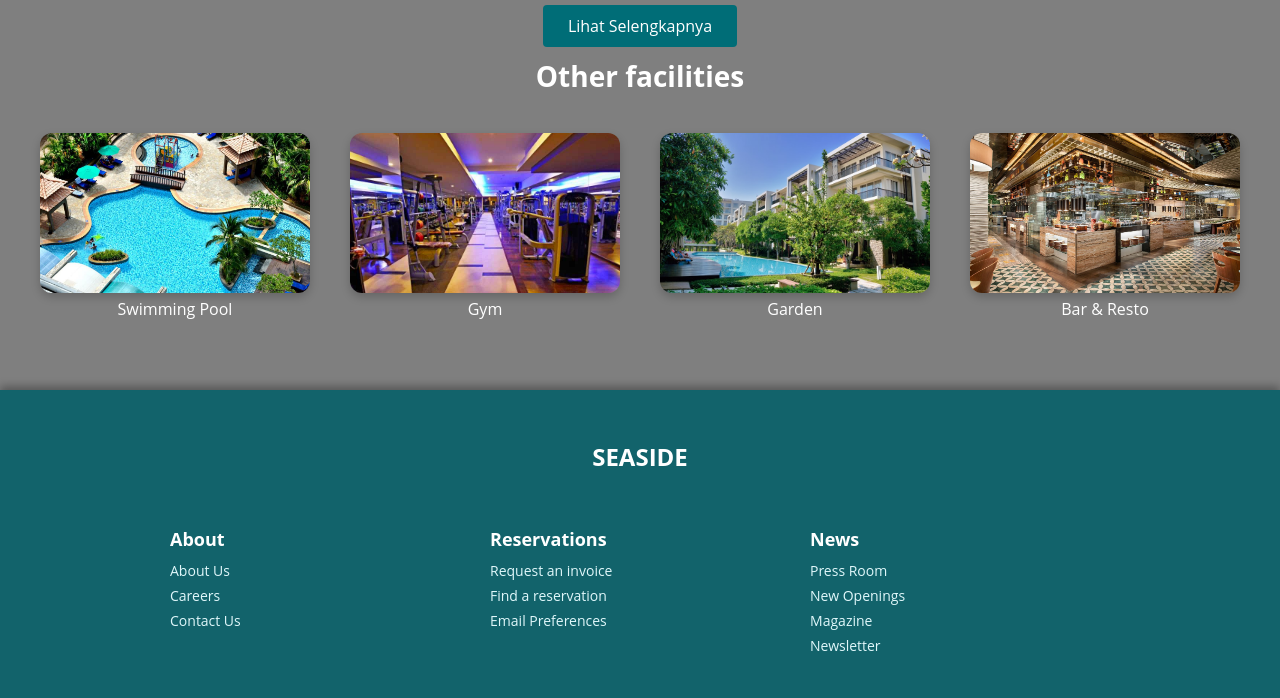
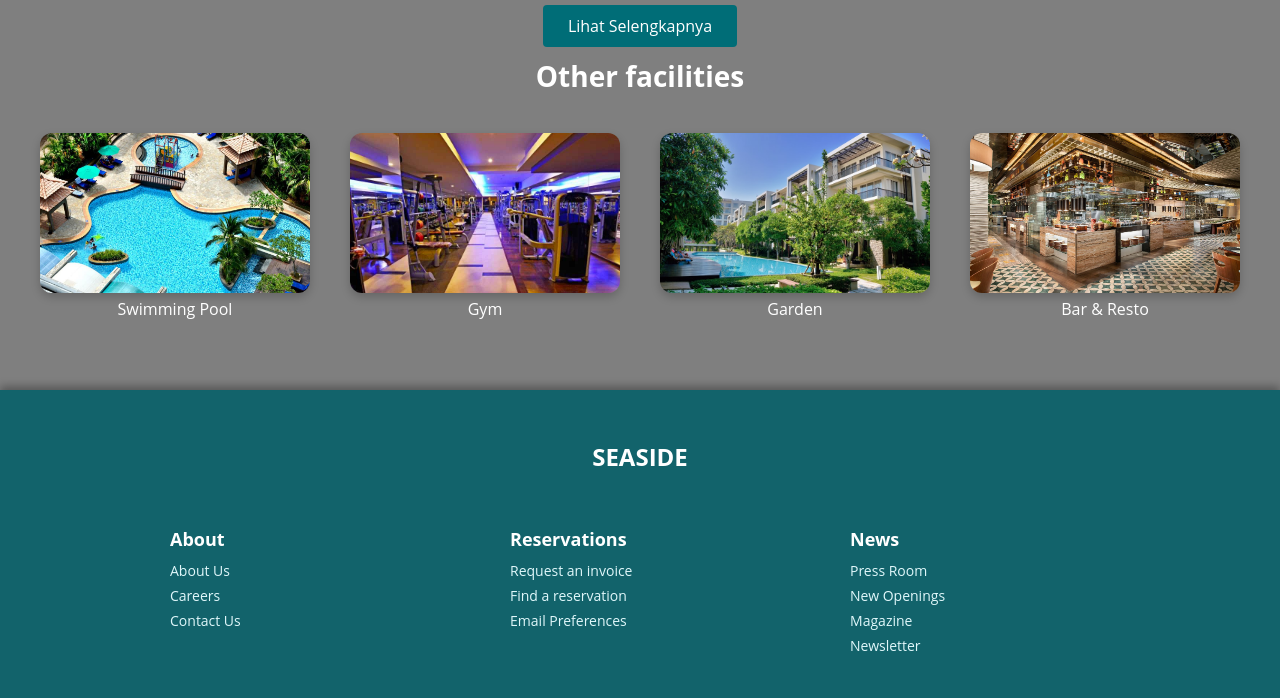
Before and after one commit to PaulGraciaa/PaulGraciaa.github.io., a plain HTML site: page html/Index.html in a window 1280 px wide. Shown: the part 303-1001 px from the top of the page. Drawn offline with Linux system fonts and the light colour scheme.

Commit message:
sesuaikan footer index nya

```diff
--- a/css/index.css
+++ b/css/index.css
@@ -164,10 +164,11 @@ a {
 
 .footer-columns {
   display: flex;
-  justify-content: space-between;
+  justify-content:center;
   flex-wrap: wrap;
   text-align: left;
   /* padding: 0 20px; Dihapus karena footer-content sudah punya padding */
+  gap: 60px;
   margin-bottom: 30px;
 }
 
```
